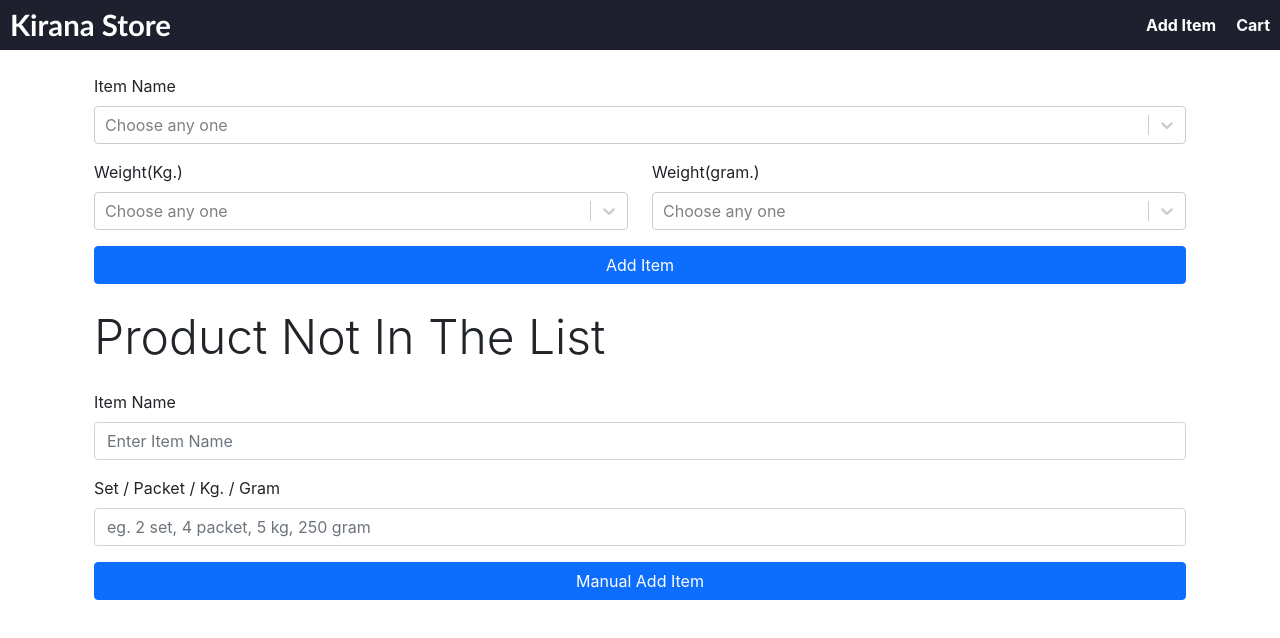
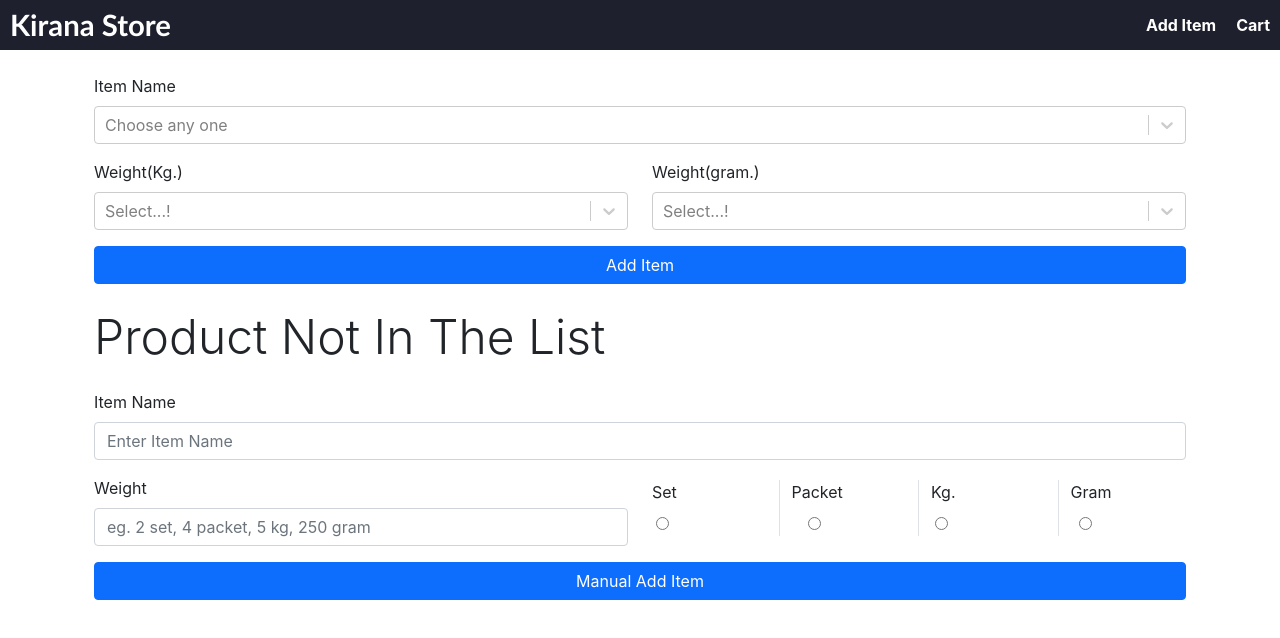
Before and after one commit to rockeykumar/grocery_store, a React (Create React App) app: page / in a window 1280 px wide. Shown: the top 638 px of the page. Built offline with nearby package versions, Linux system fonts and the light colour scheme.

Commit message:
First commit grocery store

```diff
--- a/src/Components/Dashboard.js
+++ b/src/Components/Dashboard.js
@@ -153,14 +153,14 @@ const Dashboard = () => {
 
           <div className="col-md-12">
             <div className="row">
-              <div className="col">
+              <div className="col ">
                 <label htmlFor="exampleInputEmail1" className="form-label">
                   Weight(Kg.)
                 </label>
                 <div className="input-group mb-3">
                   <Select
                     className="dropDownQunatity"
-                    placeholder="Choose any one"
+                    placeholder="Select...!"
                     name="KilogramValue"
                     value={KilogramValue}
                     onChange={KilogramHandleChange}
@@ -169,14 +169,14 @@ const Dashboard = () => {
                   />
                 </div>
               </div>
-              <div className="col">
+              <div className="col ">
                 <label htmlFor="exampleInputEmail1" className="form-label">
                   Weight(gram.)
                 </label>
                 <div className="input-group mb-3">
                   <Select
                     className="dropDownQunatity"
-                    placeholder="Choose any one"
+                    placeholder="Select...!"
                     name="GramValue"
                     value={GramValue}
                     onChange={GramHandleChange}
@@ -199,13 +199,13 @@ const Dashboard = () => {
           </div>
         </div>
 
-        {/* custome / manual product here  */}
+        {/*=================== custome / manual product here =================================================================================== */}
 
         <div className="mt-4">
           <span className="display-5">Product Not In The List</span>
 
           <div className="row mt-4">
-            <div className="col-12">
+            <div className="col-12 ">
               <div className="mb-3">
                 <label htmlFor="exampleInputEmail1" className="form-label">
                   Item Name
@@ -219,10 +219,13 @@ const Dashboard = () => {
                   value={useData.ItemName}
                 />
               </div>
+            </div>
+          </div>
 
-              <div className="mb-3">
+          <div className="row">
+            <div className=" col-lg-6 mb-3">
               <label htmlFor="exampleInputEmail1" className="form-label">
-                  Set / Packet / Kg. / Gram
+                Weight
               </label>
               <input
                 type="text"
@@ -234,6 +237,62 @@ const Dashboard = () => {
               />
             </div>
 
+            <div className="col-lg-6 mb-3">
+              <div className="row mt-1">
+                <div className="col-3 border-end">
+                  <label htmlFor="exampleInputEmail1" className="form-label">
+                    Set
+                  </label>
+                  <br />
+                  <input
+                    type="radio"
+                    name="customWeight"
+                    value="set"
+                    className="mx-1"
+                  />
+                </div>
+                <div className="col-3 border-end ">
+                  <label htmlFor="exampleInputEmail1" className="form-label">
+                    Packet
+                  </label>
+                  <br />
+                  <input
+                    type="radio"
+                    name="customWeight"
+                    value="packet"
+                    className="mx-3"
+                  />
+                </div>
+                <div className="col-3 border-end ">
+                  <label htmlFor="exampleInputEmail1" className="form-label">
+                    Kg.
+                  </label>
+                  <br />
+                  <input
+                    type="radio"
+                    name="customWeight"
+                    value="kg"
+                    className="mx-1"
+                  />
+                </div>
+                <div className="col-3 ">
+                  <label htmlFor="exampleInputEmail1" className="form-label">
+                    Gram
+                  </label>
+                  <br />
+                  <input
+                    type="radio"
+                    name="customWeight"
+                    value="gram"
+                    className="mx-2"
+                  />
+                </div>
+              </div>
+            </div>
+          </div>
+
+          {/* button  */}
+          <div>
             <div className="d-grid gap-2">
               <button
                 className="btn btn-primary"
@@ -246,7 +305,6 @@ const Dashboard = () => {
           </div>
         </div>
       </div>
-      </div>
 
       <ToastContainer />
     </>
```
Lines whose indentation alone changed are shown as unchanged.
